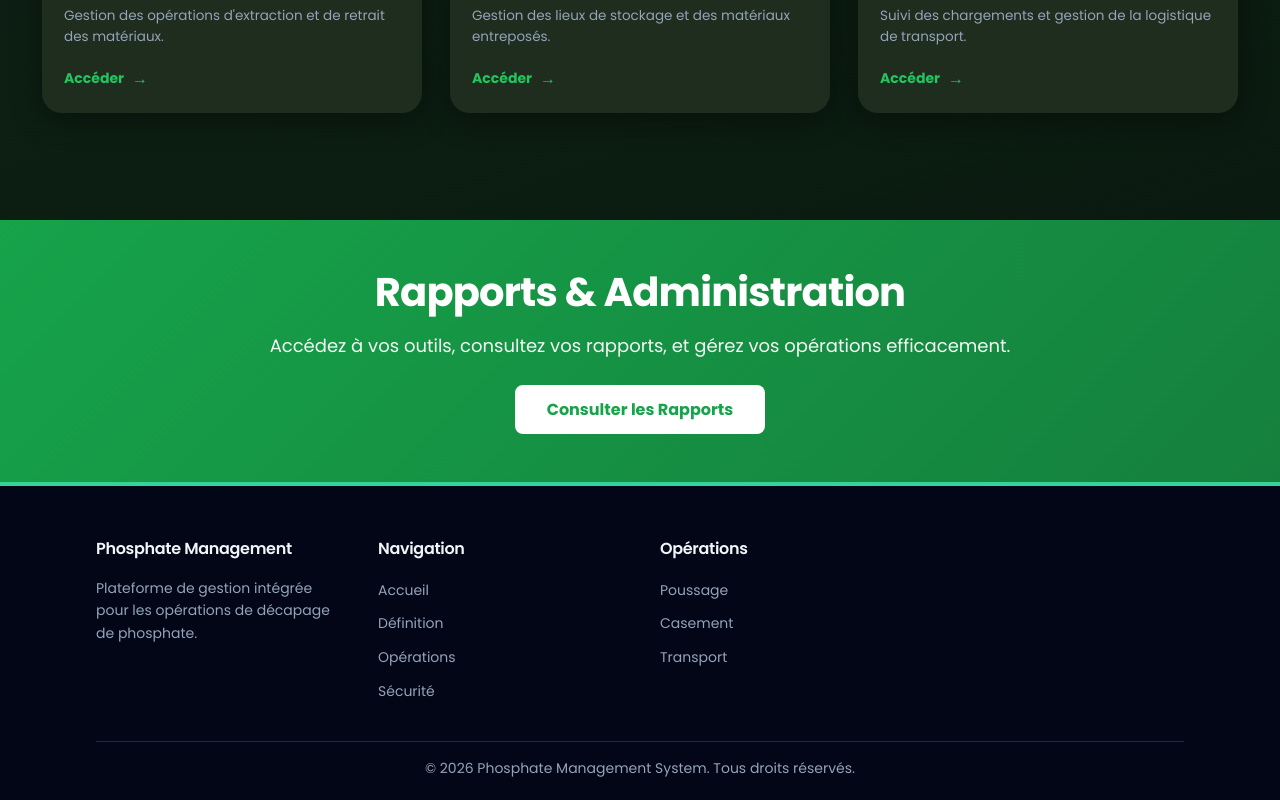
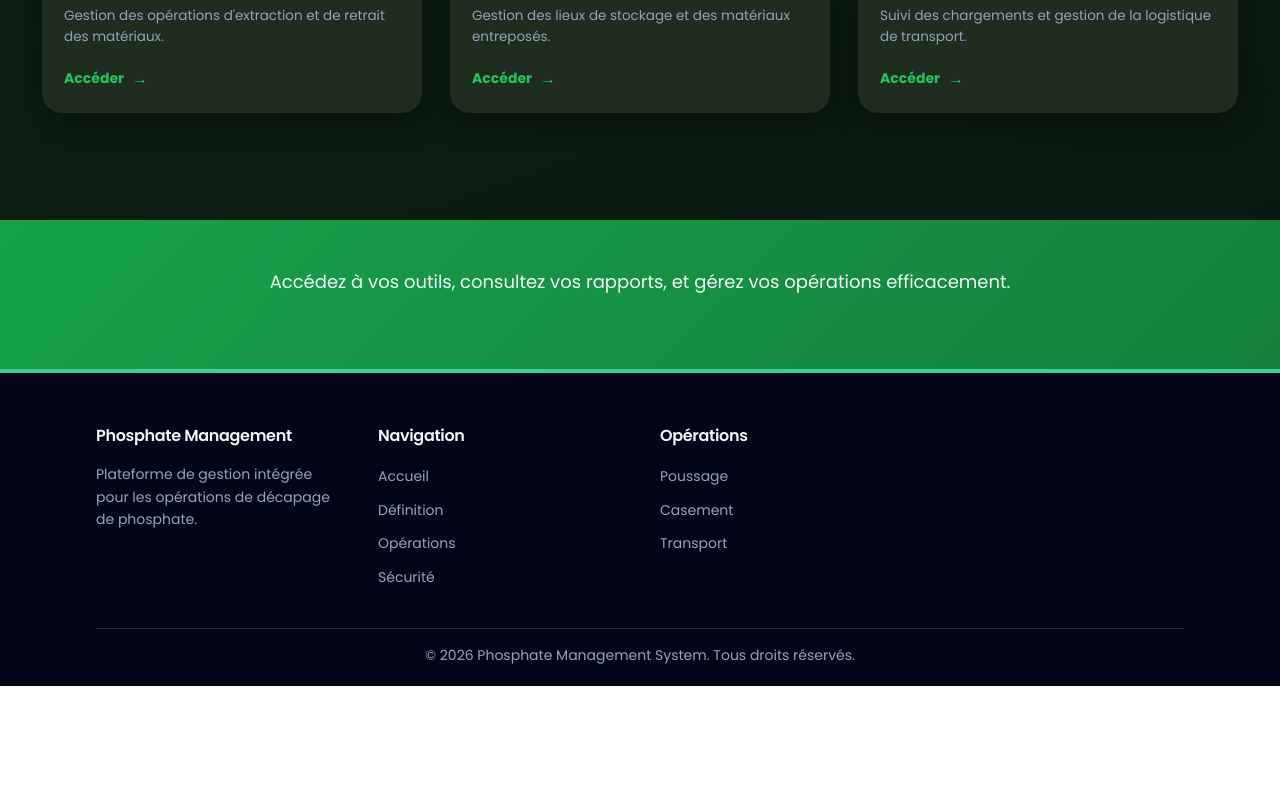
Before and after one commit to imanjaouad/BGstripping, a React (Create React App) app in the folder frontend/: page / in a window 1280 px wide. Shown: the part 1830-2630 px from the top of the page. After the commit the page ends 2516 px from the top, so only its background shows below. Built offline with nearby package versions, Linux system fonts and the light colour scheme; no server answers.

Commit message:
ajout de page du securite

```diff
--- a/frontend/src/pages/Home/CTASection.js
+++ b/frontend/src/pages/Home/CTASection.js
@@ -5,18 +5,9 @@ export default function CTASection() {
   return (
     <section className="py-5 cta-section text-white text-center">
       <div className="container">
-        <h2 className="display-5 fw-bold mb-3">
-          Rapports & Administration
-        </h2>
         <p className="fs-5 mb-4">
           Accédez à vos outils, consultez vos rapports, et gérez vos opérations efficacement.
         </p>
-        <div style={{ display: "flex", gap: "16px", justifyContent: "center", flexWrap: "wrap" }}>
-          {/* Default CTA Button */}
-          <Link to="/reports" className="btn btn-light btn-lg text-success fw-bold">
-            Consulter les Rapports
-          </Link>
-        </div>
       </div>
     </section>
   );
```
